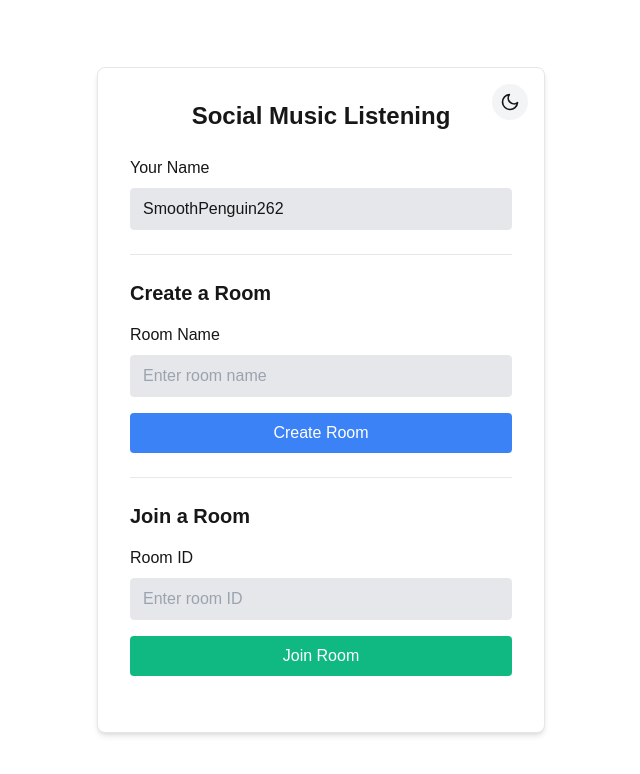
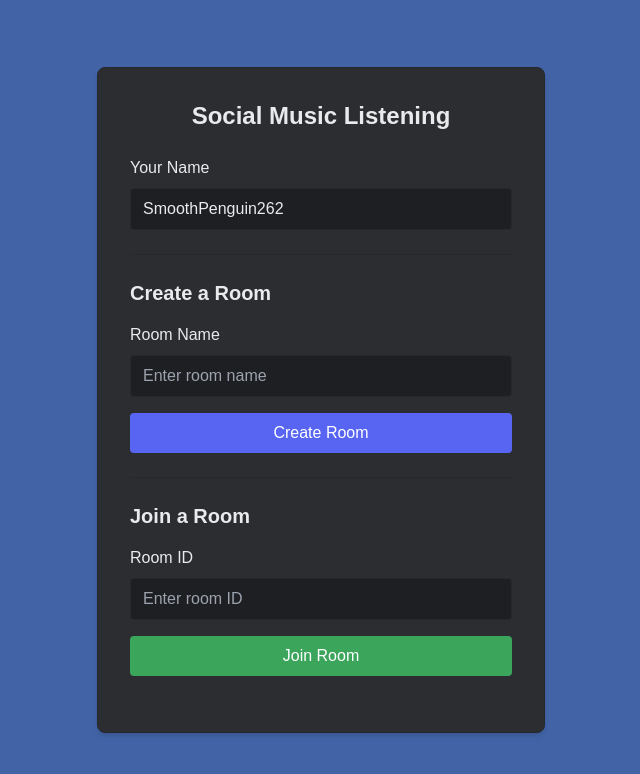
Before and after one commit to JonathanGrovo/social-music-app, a Next.js app in the folder music-app-frontend/: page / in a window 1280 px wide. Shown: the top 774 px of the page, without its empty margins (319-959 px from the left). Built offline with nearby package versions, Linux system fonts and the light colour scheme.

Commit message:
Removal of light theme
Perfecting the UI should be easier if there is only one consistent theme for all users.

```diff
--- a/music-app-frontend/app/globals.css
+++ b/music-app-frontend/app/globals.css
@@ -3,37 +3,7 @@
 @tailwind utilities;
 
 :root {
-  /* Light theme (default) */
-  --background: #ffffff;
-  --foreground: #171717;
-  --card-background: #ffffff;
-  --primary: #3b82f6; /* blue-500 */
-  --primary-hover: #2563eb; /* blue-600 */
-  --secondary: #10b981; /* green-500 */
-  --secondary-hover: #059669; /* green-600 */
-  --muted: #e5e7eb; /* gray-200 */
-  --muted-foreground: #6b7280; /* gray-500 */
-  --accent: #f3f4f6; /* gray-100 */
-  --accent-foreground: #1f2937; /* gray-800 */
-  --border: #e5e7eb; /* gray-200 */
-  --input: #e5e7eb; /* gray-200 */
-  --ring: #3b82f6; /* blue-500 */
-  --message-own: #3b82f6; /* blue-500 */
-  --message-other: #e5e7eb; /* gray-200 */
-  --message-own-text: #ffffff;
-  --message-other-text: #171717;
-  --header-background: #3b82f6; /* blue-500 */
-  --header-text: #ffffff;
-
-  --rt-color-dark: var(--card-background);
-  --rt-color-white: var(--foreground);
-  --rt-opacity: 0.95; /* Slight transparency for fade effect */
-  --rt-transition-show-delay: 0.05s; /* Even faster appearance */
-  --rt-transition-closing-delay: 0.05s; /* Even faster disappearance */
-}
-
-.dark {
-  /* Dark theme (Discord/Claude-like) */
+  /* Dark theme (Discord/Claude-like) - the only theme now */
   --background: #4264a7; /* Discord dark bg */
   --foreground: #e9eaec; /* Light text for dark mode */
   --card-background: #2b2d31; /* Discord channel list bg */
@@ -54,6 +24,12 @@
   --message-other-text: #e9eaec;
   --header-background: #1e1f22; /* Discord dark top bar */
   --header-text: #e9eaec;
+
+  --rt-color-dark: var(--card-background);
+  --rt-color-white: var(--foreground);
+  --rt-opacity: 0.95; /* Slight transparency for fade effect */
+  --rt-transition-show-delay: 0.05s; /* Even faster appearance */
+  --rt-transition-closing-delay: 0.05s; /* Even faster disappearance */
 }
 
 body {
@@ -207,12 +183,6 @@ body, * {
   box-shadow: none !important;
 }
 
-/* Simple fade in animation */
-/* @keyframes fadeIn {
-  0% { opacity: 0; }
-  100% { opacity: 1; }
-} */
-
 /* SCROLLBAR STYLING */
 
 /* Custom scrollbar styling for the entire app */
@@ -240,8 +210,6 @@ body, * {
   scrollbar-color: #4a4d53 transparent;
 }
 
-
-
 /* Animation for fade in effect */
 @keyframes fadeIn {
   from { opacity: 0; transform: translateY(10px) translateX(-50%); }
--- a/music-app-frontend/app/layout.tsx
+++ b/music-app-frontend/app/layout.tsx
@@ -24,7 +24,7 @@ export default function RootLayout({
   children: React.ReactNode;
 }>) {
   return (
-    <html lang="en">
+    <html lang="en" className="dark">
       <body
         className={`${geistSans.variable} ${geistMono.variable} antialiased bg-background text-foreground`}
       >
--- a/music-app-frontend/app/page.tsx
+++ b/music-app-frontend/app/page.tsx
@@ -2,7 +2,6 @@
 
 import { useState, useEffect } from 'react';
 import { useRouter } from 'next/navigation';
-import ThemeToggle from '../components/ThemeToggle';
 import { generateUsername } from '../utils/username';
 import { generateRandomAvatarId } from '../utils/avatar';
 
@@ -132,10 +131,6 @@ export default function Home() {
   return (
     <main className="flex min-h-screen flex-col items-center justify-center p-4 bg-background">
       <div className="relative bg-card p-8 rounded-lg shadow-md w-full max-w-md border border-border">
-        <div className="absolute top-4 right-4">
-          <ThemeToggle />
-        </div>
-
         <h1 className="text-2xl font-bold mb-6 text-center text-foreground">Social Music Listening</h1>
 
         {error && (
--- a/music-app-frontend/components/ThemeInitializer.tsx
+++ b/music-app-frontend/components/ThemeInitializer.tsx
@@ -3,17 +3,13 @@
 import { useEffect } from 'react';
 
 export default function ThemeInitializer() {
-  // Initialize theme on component mount
+  // Initialize theme on component mount - always use dark mode
   useEffect(() => {
-    // Check for saved theme preference or use system preference
-    const savedTheme = localStorage.getItem('theme');
-    const prefersDark = window.matchMedia('(prefers-color-scheme: dark)').matches;
+    // Always add dark class to the document
+    document.documentElement.classList.add('dark');
 
-    if (savedTheme === 'dark' || (!savedTheme && prefersDark)) {
-      document.documentElement.classList.add('dark');
-    } else {
-      document.documentElement.classList.remove('dark');
-    }
+    // For consistency, still store the theme preference in localStorage
+    localStorage.setItem('theme', 'dark');
   }, []);
 
   // This component doesn't render anything visible
```
